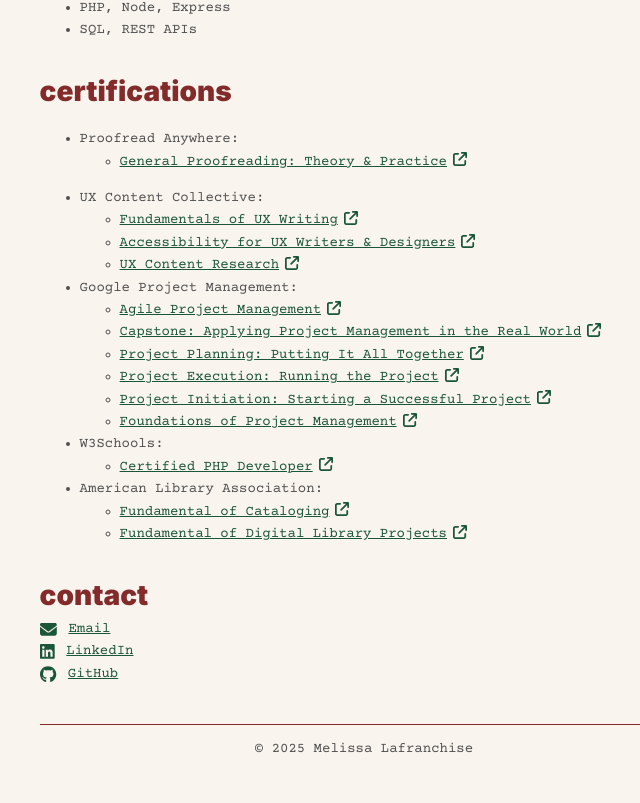
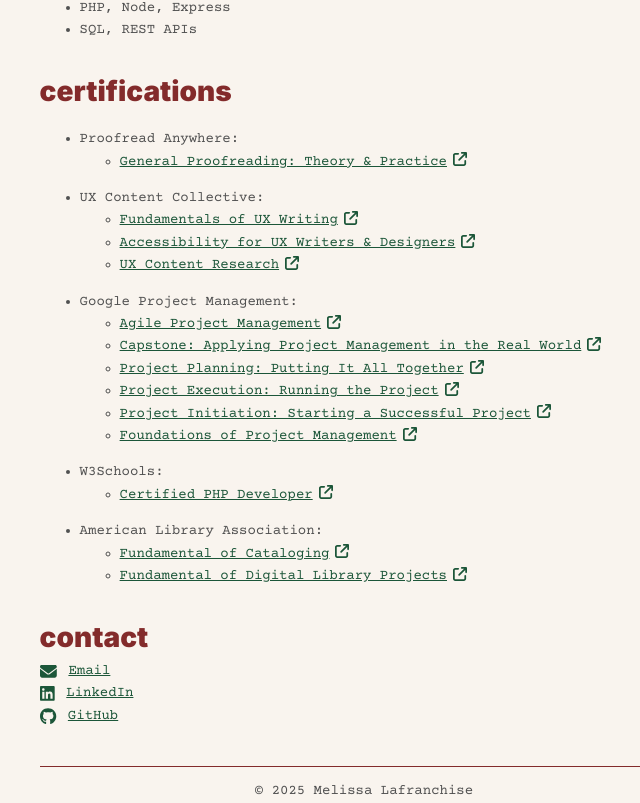
Before and after one commit to pulchrit/melissalafranchise, a Next.js app: page / in a window 1280 px wide. Shown: the part 893-1696 px from the top of the page, without its empty margins (276-916 px from the left). Before the commit the page ends 1654 px from the top, so only its background shows below. Built offline with nearby package versions, Linux system fonts and the light colour scheme.

Commit message:
Fix spacing

```diff
--- a/pages/index.js
+++ b/pages/index.js
@@ -171,8 +171,10 @@
               </li>
             </ul>
           </li>
+        </ul>
+        <ul>
           <li>
-            Google Project Management:
+            Google Project Management:{' '}
             <ul>
               <li>
                 <a
@@ -254,6 +256,8 @@
               </li>
             </ul>
           </li>
+        </ul>
+        <ul>
           <li>
             W3Schools:{' '}
             <ul>
@@ -272,6 +276,8 @@
               </li>
             </ul>
           </li>
+        </ul>
+        <ul>
           <li>
             American Library Association:{' '}
             <ul>
```
